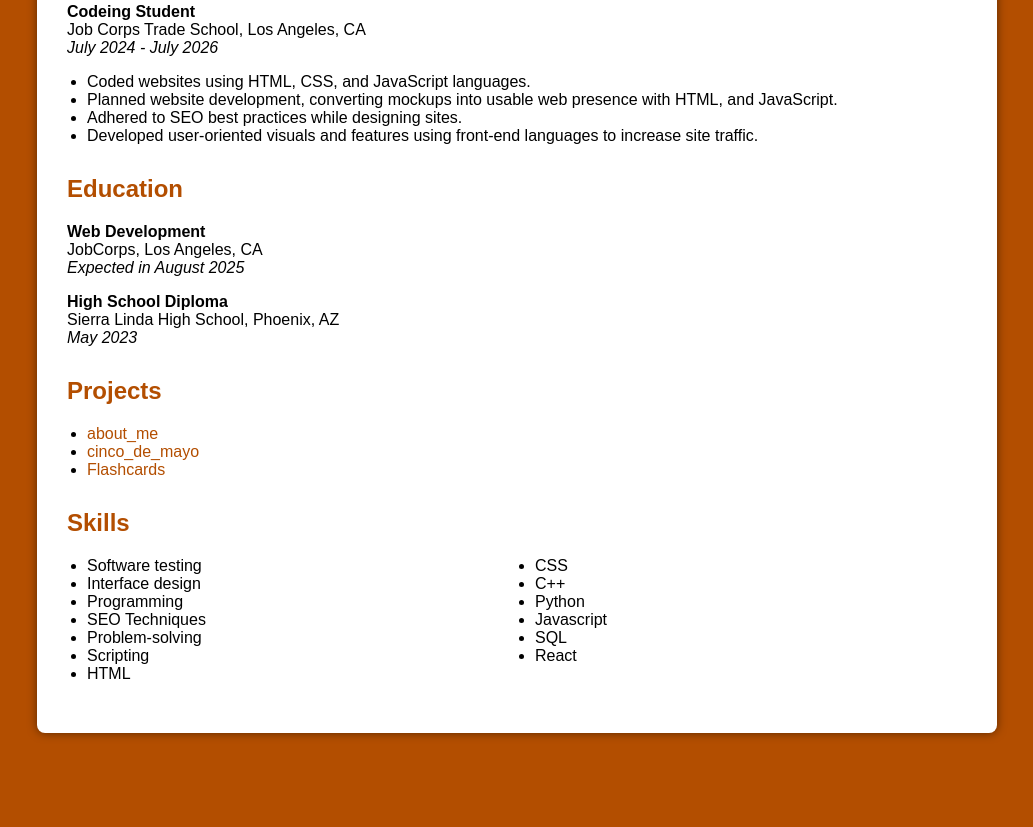
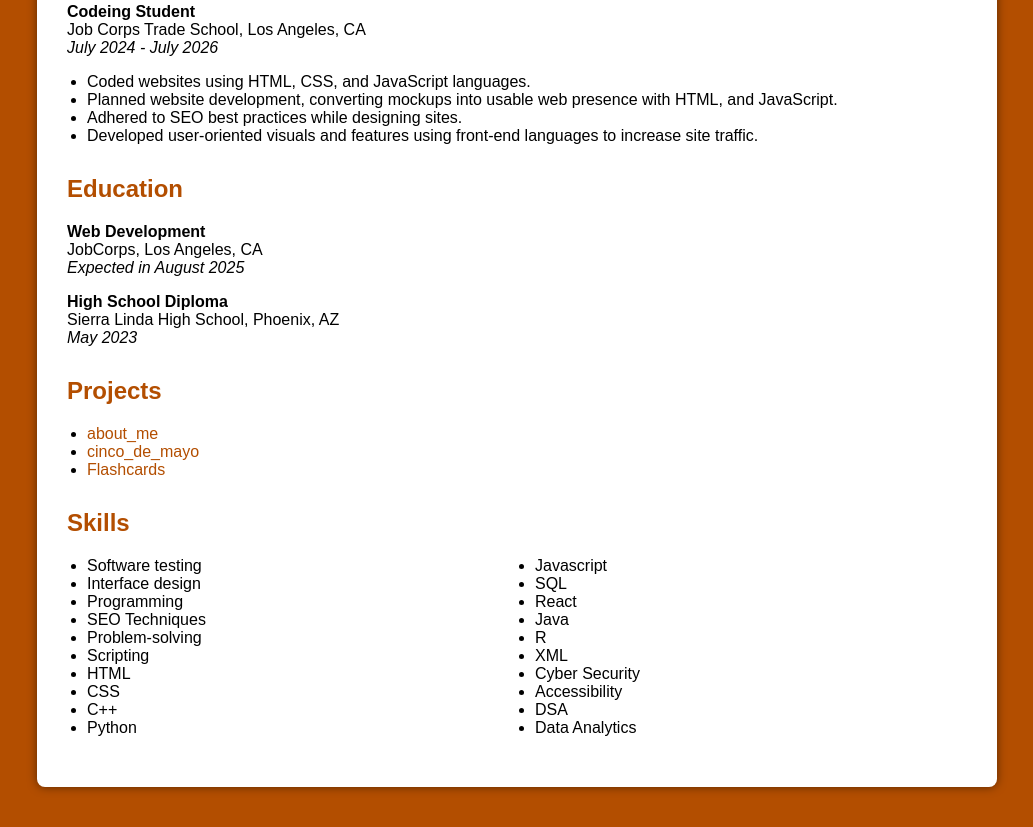
Before and after one commit to Isaiah-Hollen/resume, a plain HTML site: page index.html in a window 1280 px wide. Shown: the part 338-1165 px from the top of the page, without its empty margins (123-1156 px from the left). Before the commit the page ends 1111 px from the top, so only its background shows below. Drawn offline with Linux system fonts and the light colour scheme.

Commit message:
Update index.html

```diff
--- a/index.html
+++ b/index.html
@@ -100,6 +100,13 @@
                     <li>Javascript</li>
                     <li>SQL</li>
                     <li>React</li>
+                    <li>Java</li>
+                    <li>R</li>
+                    <li>XML</li>
+                    <li>Cyber Security</li>
+                    <li>Accessibility</li>
+                    <li>DSA</li>
+                    <li>Data Analytics</li>
                 </ul>
             </div>
         </div>
```
